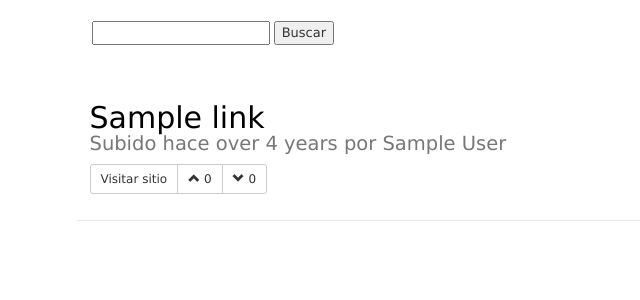
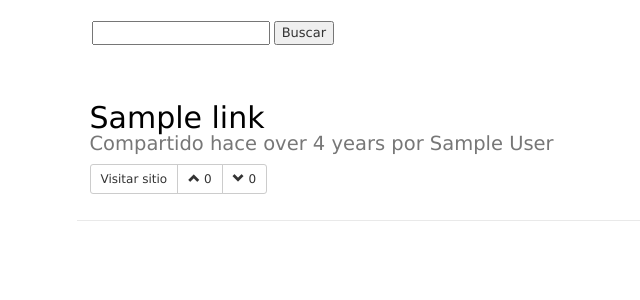
Before and after one commit to ghamtre/gruniv, a Rails app: page /links in a window 1280 px wide. Shown: the part 52-352 px from the top of the page, without its empty margins (136-776 px from the left). Run offline with Rails 7, Linux system fonts and the light colour scheme; tables that the repository leaves empty hold one stand-in row (values such as "Sample post"); style sheets or scripts are compiled from the project's sources; parts of the project's set-up code (start-up, migrations or seed data) failed here and were passed over; some libraries are stand-ins or nearby versions.

Commit message:
Subido cambiado a Compartido

```diff
--- a/app/views/links/index.html.erb
+++ b/app/views/links/index.html.erb
@@ -8,7 +8,7 @@
   <div class="link row clearfix">
     <h2>
       <%= link_to link.title, link %><br>
-      <small class="author"> Subido hace <%= time_ago_in_words(link.created_at) %> por <%= link.user.name %></small>
+      <small class="author"> Compartido hace <%= time_ago_in_words(link.created_at) %> por <%= link.user.name %></small>
     </h2>
 
     <div class="btn-group">
--- a/app/views/links/show.html.erb
+++ b/app/views/links/show.html.erb
@@ -1,5 +1,5 @@
 <div class="page-header">
-  <h1><a href="<%= @link.url %>"><%= @link.title %></a><br><small>Subido por <%= @link.user.name %></small></h1>
+  <h1><a href="<%= @link.url %>"><%= @link.title %></a><br><small>Compartido por <%= @link.user.name %></small></h1>
   <%= image_tag @link.image.url(:large) %>
 </div>
 
```
